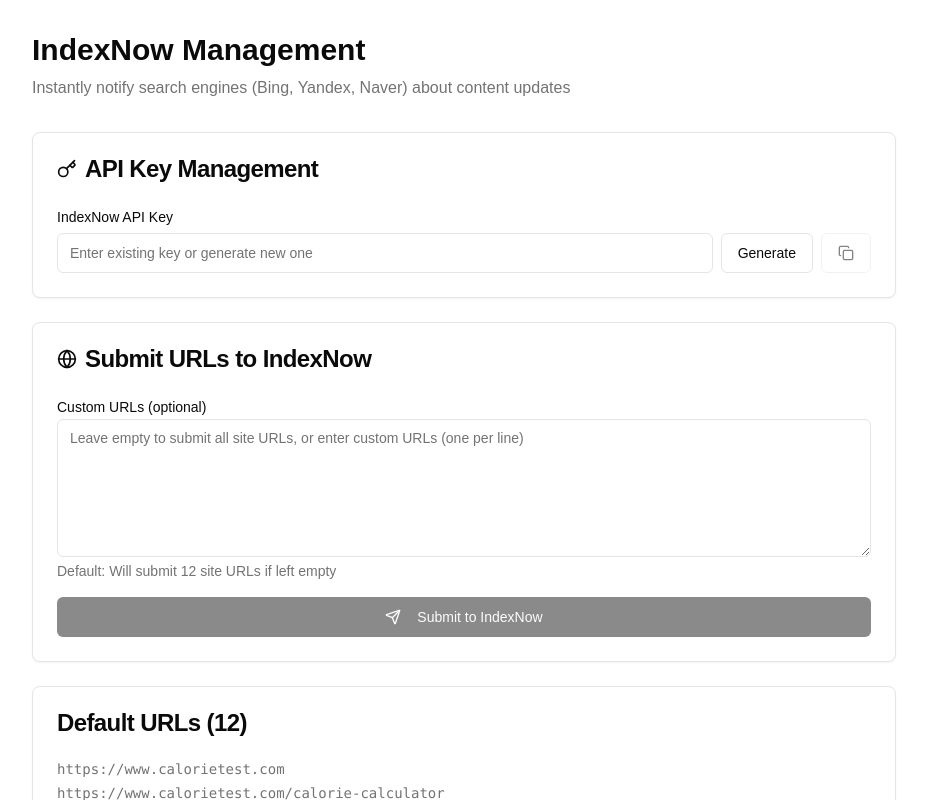
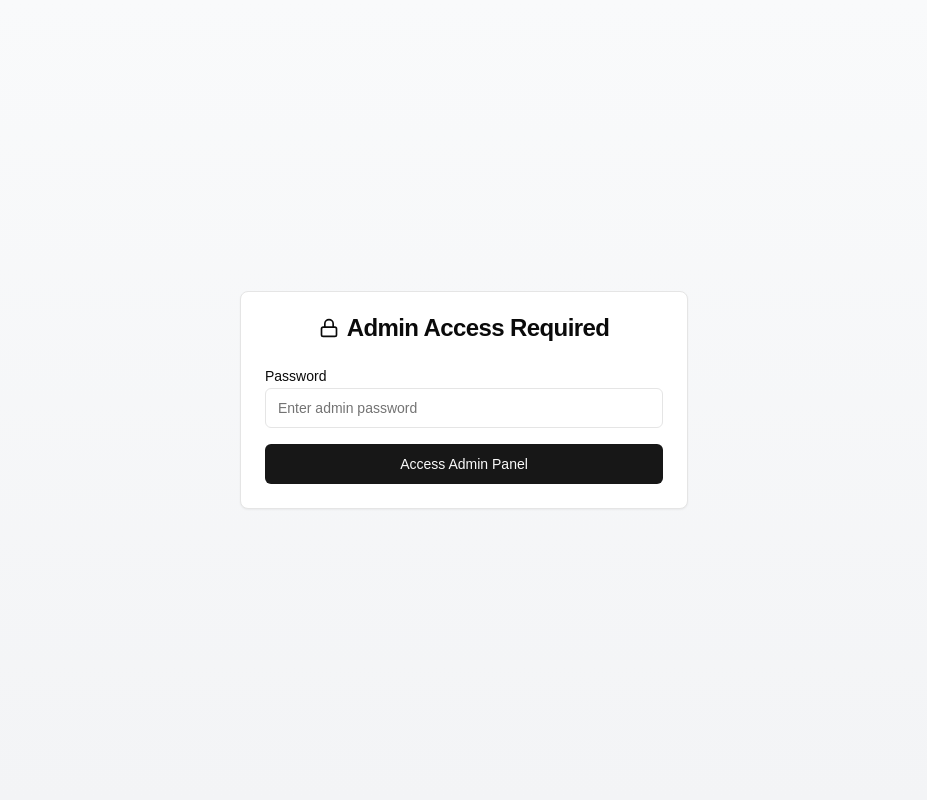
Before and after one commit to 1hsanullah/calorie-calculator, a Next.js app: page /admin/indexnow in a window 1280 px wide. Shown: the top 800 px of the page, without its empty margins (176-1103 px from the left). Built offline with nearby package versions, Linux system fonts and the light colour scheme.

Commit message:
Add simple password protection to IndexNow admin page
Introduces a password authentication screen to restrict access to the IndexNow admin panel. Authentication state is stored in sessionStorage, and a logout button is added to allow users to end their session.

```diff
--- a/app/admin/indexnow/page.tsx
+++ b/app/admin/indexnow/page.tsx
@@ -1,20 +1,92 @@
 'use client'
 
-import { useState } from 'react'
+import { useState, useEffect } from 'react'
 import { Button } from '@/components/ui/button'
 import { Card, CardContent, CardHeader, CardTitle } from '@/components/ui/card'
 import { Input } from '@/components/ui/input'
 import { Label } from '@/components/ui/label'
 import { Textarea } from '@/components/ui/textarea'
 import { Alert, AlertDescription } from '@/components/ui/alert'
-import { Copy, Download, Send, Key, Globe } from 'lucide-react'
+import { Copy, Download, Send, Key, Globe, Lock } from 'lucide-react'
 import { generateIndexNowKey, getSiteUrls } from '@/lib/indexnow'
 
+// Simple password protection - change this to your preferred password
+const ADMIN_PASSWORD = 'calorieadmin2024'
+
 export default function IndexNowAdmin() {
+  const [isAuthenticated, setIsAuthenticated] = useState(false)
+  const [passwordInput, setPasswordInput] = useState('')
+  const [passwordError, setPasswordError] = useState('')
+
   const [apiKey, setApiKey] = useState('')
   const [customUrls, setCustomUrls] = useState('')
   const [isSubmitting, setIsSubmitting] = useState(false)
   const [result, setResult] = useState<{ success: boolean; message: string } | null>(null)
+
+  // Check if already authenticated on component mount
+  useEffect(() => {
+    const authenticated = sessionStorage.getItem('indexnow-authenticated')
+    if (authenticated === 'true') {
+      setIsAuthenticated(true)
+    }
+  }, [])
+
+  const handlePasswordSubmit = (e: React.FormEvent) => {
+    e.preventDefault()
+    if (passwordInput === ADMIN_PASSWORD) {
+      setIsAuthenticated(true)
+      sessionStorage.setItem('indexnow-authenticated', 'true')
+      setPasswordError('')
+    } else {
+      setPasswordError('Incorrect password')
+      setPasswordInput('')
+    }
+  }
+
+  const logout = () => {
+    setIsAuthenticated(false)
+    sessionStorage.removeItem('indexnow-authenticated')
+    setPasswordInput('')
+  }
+
+  // Password protection screen
+  if (!isAuthenticated) {
+    return (
+      <div className="min-h-screen bg-gradient-to-b from-gray-50 to-gray-100 dark:from-gray-900 dark:to-gray-950 flex items-center justify-center">
+        <Card className="w-full max-w-md">
+          <CardHeader className="text-center">
+            <CardTitle className="flex items-center justify-center gap-2">
+              <Lock className="h-5 w-5" />
+              Admin Access Required
+            </CardTitle>
+          </CardHeader>
+          <CardContent>
+            <form onSubmit={handlePasswordSubmit} className="space-y-4">
+              <div>
+                <Label htmlFor="password">Password</Label>
+                <Input
+                  id="password"
+                  type="password"
+                  value={passwordInput}
+                  onChange={(e) => setPasswordInput(e.target.value)}
+                  placeholder="Enter admin password"
+                  required
+                />
+              </div>
+              {passwordError && (
+                <Alert variant="destructive">
+                  <AlertDescription>{passwordError}</AlertDescription>
+                </Alert>
+              )}
+              <Button type="submit" className="w-full">
+                Access Admin Panel
+              </Button>
+            </form>
+          </CardContent>
+        </Card>
+      </div>
+    )
+  }
 
   const generateKey = () => {
     const newKey = generateIndexNowKey()
@@ -80,11 +152,16 @@ export default function IndexNowAdmin() {
 
   return (
     <div className="container mx-auto px-4 py-8 max-w-4xl">
-      <div className="mb-8">
-        <h1 className="text-3xl font-bold mb-2">IndexNow Management</h1>
-        <p className="text-muted-foreground">
-          Instantly notify search engines (Bing, Yandex, Naver) about content updates
-        </p>
+      <div className="mb-8 flex justify-between items-center">
+        <div>
+          <h1 className="text-3xl font-bold mb-2">IndexNow Management</h1>
+          <p className="text-muted-foreground">
+            Instantly notify search engines (Bing, Yandex, Naver) about content updates
+          </p>
+        </div>
+        <Button onClick={logout} variant="outline" size="sm">
+          Logout
+        </Button>
       </div>
 
       <div className="grid gap-6">
```
